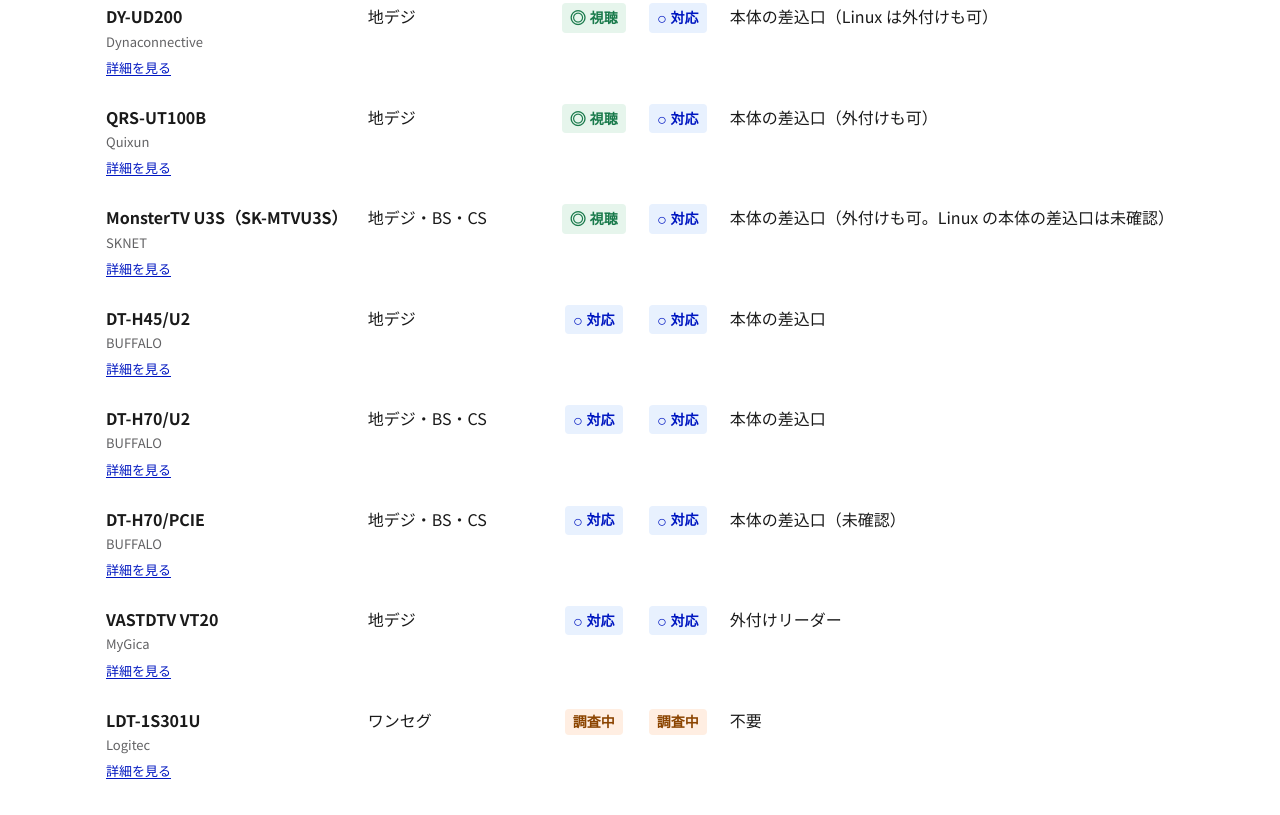
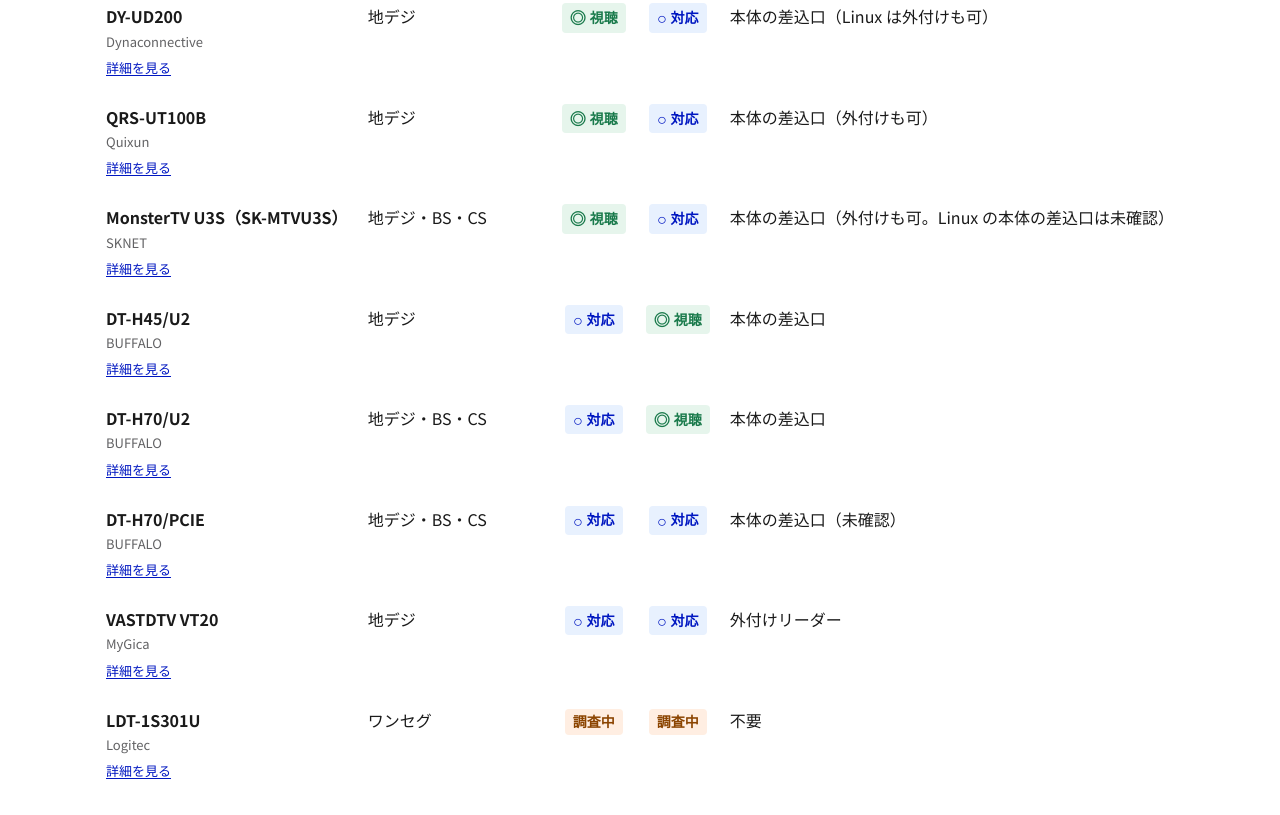
Before and after one commit to waya0125/waya0125.github.io, a plain HTML site: page tuners/index.html in a window 1280 px wide. Shown: the part 1119-1934 px from the top of the page. Drawn offline with Linux system fonts and the light colour scheme.

Commit message:
一覧: recdth を追加し、DT-H70/U2・DT-H45/U2 の Linux を視聴確認済みに更新
Co-Authored-By: Claude Opus 5.5 <noreply@anthropic.com>

```diff
--- a/tuners/index.html
+++ b/tuners/index.html
@@ -172,7 +172,7 @@ footer { margin-top: 32px; font-size: 13px; color: var(--label); }
   <header>
     <h1>チューナー動作確認一覧</h1>
     <p class="lead">手元で開発・保有しているテレビチューナーの、Windows（TVTest）と Linux（Mirakurun・KonomiTV）での動作確認の一覧です。</p>
-    <p class="meta">最終更新：2026-11-24</p>
+    <p class="meta">最終更新：2026-11-26</p>
   </header>
 
   <section class="summary" aria-label="要約" id="summary"></section>
@@ -274,17 +274,17 @@ const devices = [
     note: "TVTest 0.10.0 で選局を確認（D 0 / E 0 / S 0）。Windows は 8.1 以降が必要です。Linux では地デジ・BS・CS の受信で誤り 0 でした。" },
   { maker: "BUFFALO", name: "DT-H45/U2", conn: "USB 0411:0128", band: "地デジ", bcas: "本体の差込口", prep: true,
     win: { mark: "ok", date: "未確認", repos: [["i4M1k0SU/DTH10-series-driver", "BonDriver_DTH"]] },
-    linux: { mark: "ok", date: "2026-11-23", repos: [["i4M1k0SU/DTH10-series-driver", "dth コマンド"]] },
+    linux: { mark: "good", date: "2026-11-25", repos: [["i4M1k0SU/DTH10-series-driver", "dth コマンド"], ["waya0125/recdth", "dth を recpt1 と同じ引数で使うラッパー"]] },
     official: [["製品ページ", "https://www.buffalo.jp/product/detail/dt-h45_u2.html"], ["ソフトウェア", "https://www.buffalo.jp/product/detail/software/dt-h45_u2.html"]], officialNote: "",
-    note: "Linux で地デジを受信し、本体の B-CAS での復号を確認しました。ドライバーでは DT-H30/U2 として扱われます（純正ドライバーと同じ）。" },
+    note: "Linux では recdth を使い、EDCB・Mirakurun 経由で KonomiTV での視聴を確認しました（見つかった不具合はありますが、おおむね動きます）。dth だけでも地デジの受信と本体の B-CAS での復号を確認しています。ドライバーでは DT-H30/U2 として扱われます（純正ドライバーと同じ）。" },
   { maker: "BUFFALO", name: "DT-H70/U2", conn: "USB 0411:0199", band: "地デジ・BS・CS", bcas: "本体の差込口", prep: true,
     win: { mark: "ok", date: "未確認", repos: [["i4M1k0SU/DTH10-series-driver", "BonDriver_DTH"]] },
-    linux: { mark: "ok", date: "2026-11-20", repos: [["i4M1k0SU/DTH10-series-driver", "dth コマンド"]] },
+    linux: { mark: "good", date: "2026-11-25", repos: [["i4M1k0SU/DTH10-series-driver", "dth コマンド"], ["waya0125/recdth", "dth を recpt1 と同じ引数で使うラッパー"]] },
     official: [["製品ページ", "https://www.buffalo.jp/product/detail/dt-h70_u2.html"], ["ソフトウェア", "https://www.buffalo.jp/product/detail/software/dt-h70_u2.html"]], officialNote: "",
-    note: "Linux で地デジ・BS・CS を受信し、本体の B-CAS での復号を確認しました（スクランブル 0）。復号と BS・CS の受信には、純正ソフトの CoBDACom.dll が必要です。BS・CS のアンテナには電源を供給しません。raw モードを一度使うと、電源を入れ直すまで BS・CS を受信できません。" },
+    note: "Linux では recdth を使い、EDCB・Mirakurun 経由で KonomiTV での視聴を確認しました（見つかった不具合はありますが、おおむね動きます）。dth だけでも地デジ・BS・CS の受信と、本体の B-CAS での復号を確認しています（スクランブル 0）。復号と BS・CS の受信には、純正ソフトの CoBDACom.dll が必要です。BS・CS のアンテナには電源を供給しません。raw モードを一度使うと、電源を入れ直すまで BS・CS を受信できません。" },
   { maker: "BUFFALO", name: "DT-H70/PCIE", conn: "PCIe（中は USB 0411:01BE）", band: "地デジ・BS・CS", bcas: "本体の差込口（未確認）", prep: true,
     win: { mark: "ok", date: "未確認", repos: [["i4M1k0SU/DTH10-series-driver", "BonDriver_DTH"]] },
-    linux: { mark: "ok", date: "未確認", repos: [["i4M1k0SU/DTH10-series-driver", "dth コマンド"]] },
+    linux: { mark: "ok", date: "未確認", repos: [["i4M1k0SU/DTH10-series-driver", "dth コマンド"], ["waya0125/recdth", "dth を recpt1 と同じ引数で使うラッパー。実機は未確認"]] },
     official: [["製品ページ", "https://www.buffalo.jp/product/detail/dt-h70_pcie.html"], ["ソフトウェア", "https://www.buffalo.jp/product/detail/software/dt-h70_pcie.html"]], officialNote: "",
     note: "DT-H70/U2 の PCIe 版です。手元でも、ドライバーの作者による検証でも、まだ動作を確かめていません。" },
   { maker: "MyGica", name: "VASTDTV VT20", conn: "USB 3275:0080（手元の個体。187f:0600 の個体もある）", band: "地デジ", bcas: "外付けリーダー", prep: true,
```
